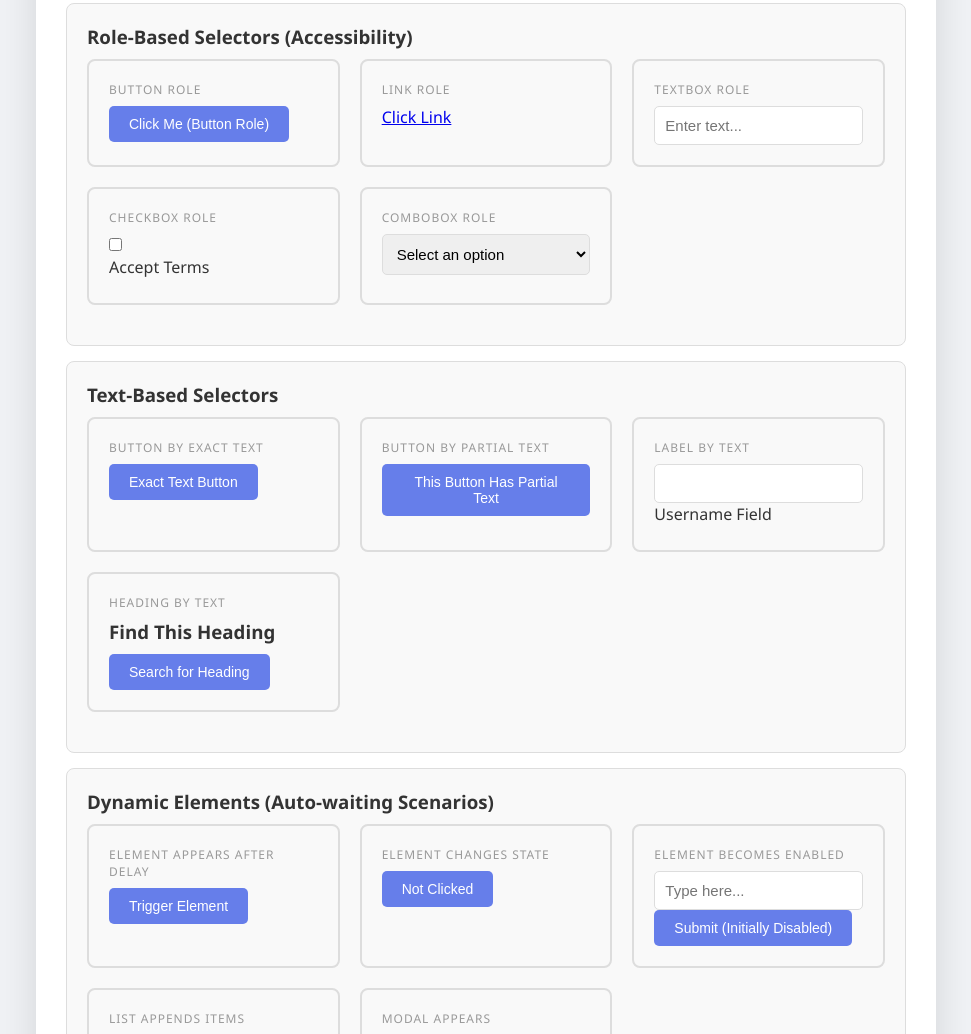
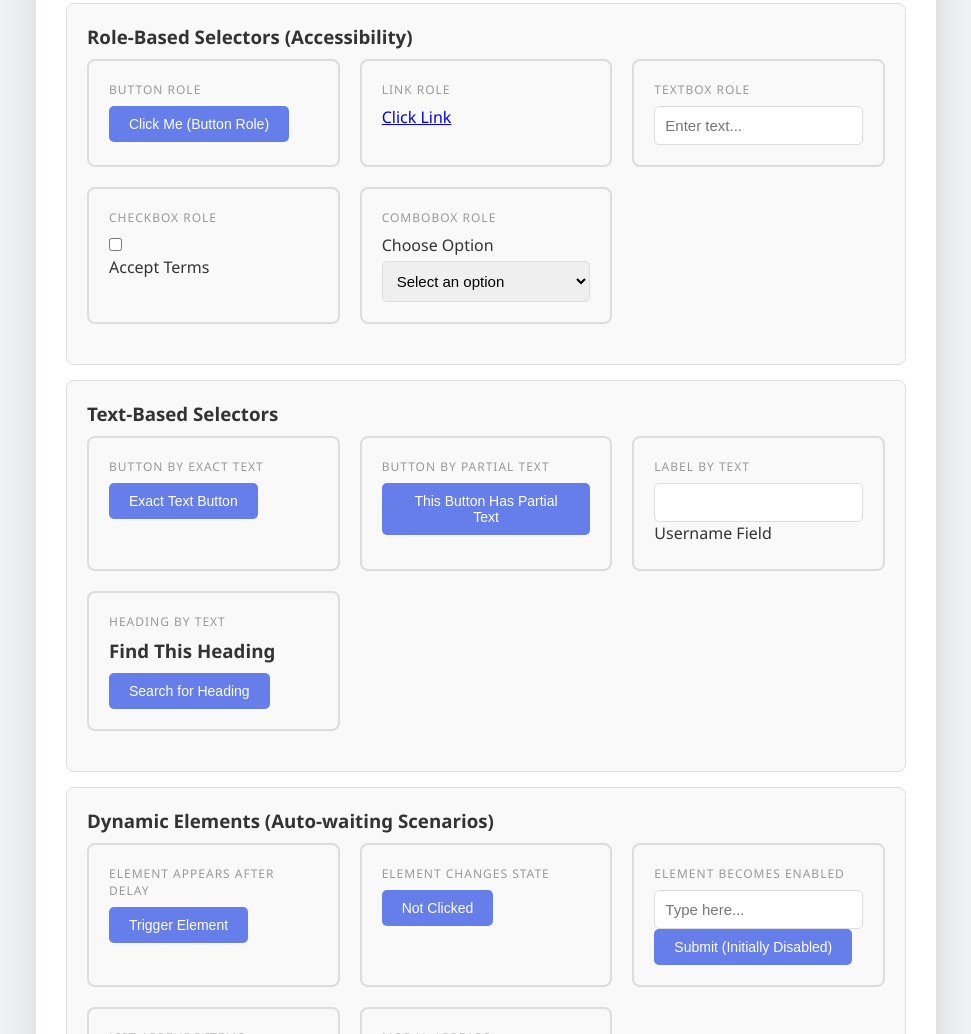
Before and after one commit to thomasverweij/test-automation-examples, a website: page web/public/index.html in a window 1280 px wide. Shown: the part 1674-2708 px from the top of the page, without its empty margins (154-1125 px from the left). Drawn offline with Linux system fonts and the light colour scheme; no server answers.

Commit message:
update index.html

```diff
--- a/web/public/index.html
+++ b/web/public/index.html
@@ -154,7 +154,8 @@
 
                     <div class="element-card">
                         <div class="element-label">Combobox Role</div>
-                        <select role="combobox" id="role-combobox">
+                        <label for="role-combobox">Choose Option</label>
+                        <select role="combobox" id="role-combobox" aria-expanded="false" aria-controls="role-combobox-content" title="Select an option">
                             <option>Select an option</option>
                             <option>Option 1</option>
                             <option>Option 2</option>
@@ -353,6 +354,8 @@
         });
 
         document.getElementById('role-combobox').addEventListener('change', function() {
+            const isOpen = this.getAttribute('aria-expanded') === 'true';
+            this.setAttribute('aria-expanded', !isOpen);
             document.getElementById('role-combobox-content').classList.toggle('show');
         });
 
```
